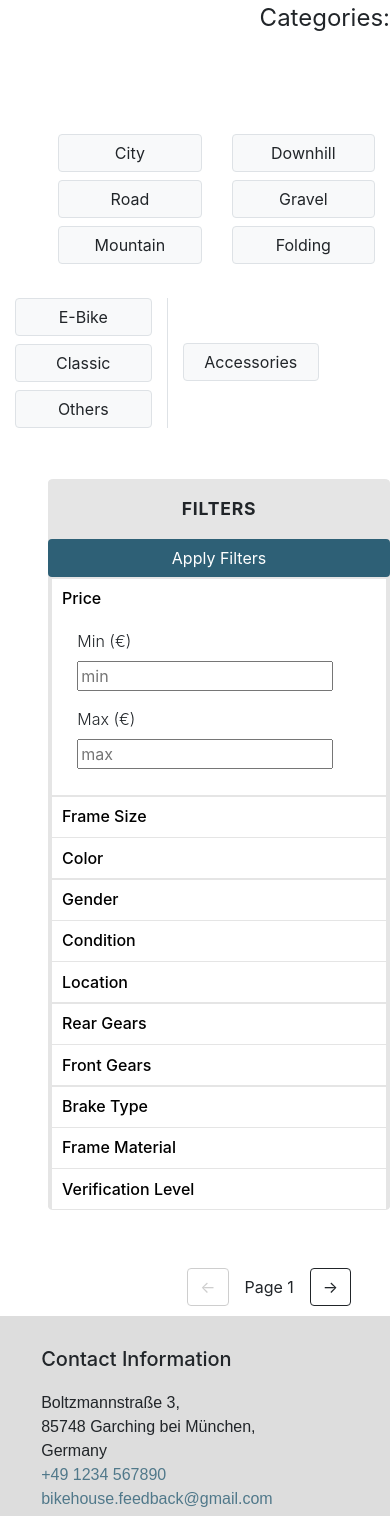
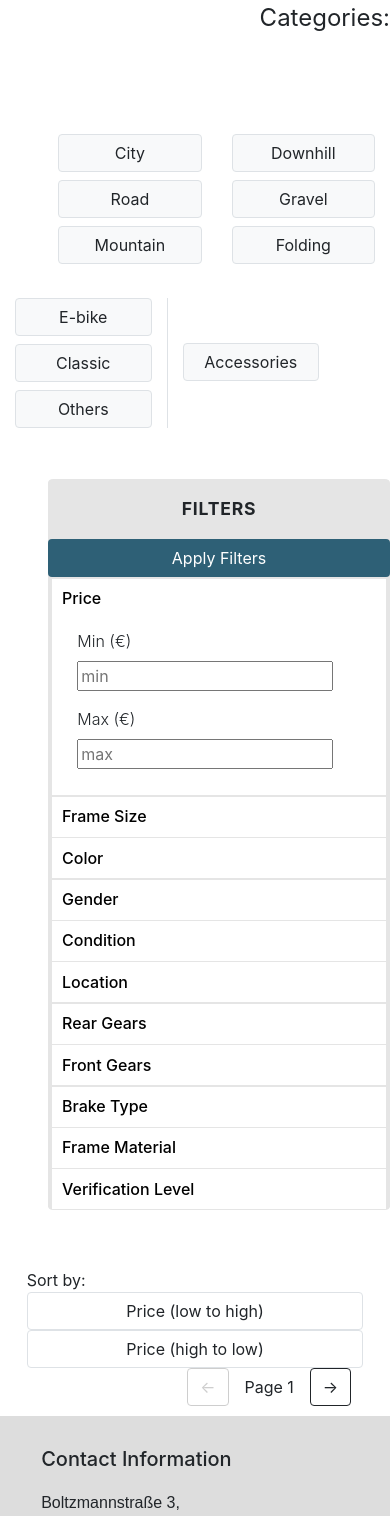
Before and after one commit to lucafavaro1/BikeHouse, a React (Create React App) app in the folder frontend/: page /buy in a window 390 px wide. Shown: the part 231-1747 px from the top of the page. Built offline with nearby package versions, Linux system fonts and the light colour scheme; no server answers; a web font is replaced by a local one.

Commit message:
buttons for sorting by price

```diff
--- a/frontend/src/components/pages/Listings.js
+++ b/frontend/src/components/pages/Listings.js
@@ -11,6 +11,7 @@ function Listings() {
   const [nextListings, setNextListings] = useState([]);
   const parameters = useRef({});
   const lastPageNum = useRef(Infinity);
+  const activeSortingCriterion = useRef("default");
   const [activeCategoryBtn, setActiveCategoryBtn] = useState("");
   const [currentPageNum, setCurrentPageNum] = useState(0);
   const selectedCategoryColor = "gainsboro";
@@ -29,6 +30,7 @@ function Listings() {
     "Orange",
   ];
   const conditions = ["Brand New", "Good", "Used", "Poor", "Spare Parts"];
+  const categories = ["City", "Road", "Mountain", "Downhill", "Gravel", "Folding", "E-bike", "Classic", "Others"];
 
   useEffect(() => {
     getListings();
@@ -40,6 +42,7 @@ function Listings() {
     shouldUsePreFetchedNextPage = true
   ) {
     parameters.current.page = page;
+    parameters.current.sortingCriterion = activeSortingCriterion.current
 
     if (nextListings.length != 0 && shouldUsePreFetchedNextPage) {
       // if there are already pre-fetched listings
@@ -224,6 +227,13 @@ function Listings() {
     applyFilterClicked();
   }
 
+  /** Called when a sorting button is clicked*/
+  function handleSortingCriterionChange(eventObject) {
+    activeSortingCriterion.current = eventObject.target.id
+    handleFilterChange(eventObject);
+    applyFilterClicked();
+  }
+
   /** Renders a new Card component for each listing */
   const renderCard = (listing, index) => {
     return (
@@ -273,6 +283,26 @@ function Listings() {
     );
   };
 
+  /** Renders a new button for each bike category */
+  const renderCategoryButton = (category, index) => {
+    return (
+      <button
+        type="button"
+        className="btn btn-block btn-light border"
+        id={category}
+        name="categoryBtn"
+        style={
+          activeCategoryBtn == category
+            ? { backgroundColor: `${selectedCategoryColor}` }
+            : {}
+        }
+        onClick={handleCategoryChange}
+      >
+        {category}
+      </button>
+    );
+  };
+
   return (
     <div className="listings content">
       <div className="row">
@@ -281,138 +311,15 @@ function Listings() {
         </div>
 
         <div className="col categoriesCol categoriesFirstCol">
-          <button
-            type="button"
-            className="btn btn-block btn-light border"
-            id="City"
-            name="categoryBtn"
-            style={
-              activeCategoryBtn == "City"
-                ? { backgroundColor: `${selectedCategoryColor}` }
-                : {}
-            }
-            onClick={handleCategoryChange}
-          >
-            City
-          </button>
-          <button
-            type="button"
-            className="btn btn-block btn-light border"
-            id="Road"
-            name="categoryBtn"
-            style={
-              activeCategoryBtn == "Road"
-                ? { backgroundColor: `${selectedCategoryColor}` }
-                : {}
-            }
-            onClick={handleCategoryChange}
-          >
-            Road
-          </button>
-          <button
-            type="button"
-            className="btn btn-block btn-light border"
-            id="Mountain"
-            name="categoryBtn"
-            style={
-              activeCategoryBtn == "Mountain"
-                ? { backgroundColor: `${selectedCategoryColor}` }
-                : {}
-            }
-            onClick={handleCategoryChange}
-          >
-            Mountain
-          </button>
+          {categories.slice(0, 3).map(renderCategoryButton)}
         </div>
 
         <div className="col categoriesCol">
-          <button
-            type="button"
-            className="btn btn-block btn-light border"
-            id="Downhill"
-            name="categoryBtn"
-            style={
-              activeCategoryBtn == "Downhill"
-                ? { backgroundColor: `${selectedCategoryColor}` }
-                : {}
-            }
-            onClick={handleCategoryChange}
-          >
-            Downhill
-          </button>
-          <button
-            type="button"
-            className="btn btn-block btn-light border"
-            id="Gravel"
-            name="categoryBtn"
-            style={
-              activeCategoryBtn == "Gravel"
-                ? { backgroundColor: `${selectedCategoryColor}` }
-                : {}
-            }
-            onClick={handleCategoryChange}
-          >
-            Gravel
-          </button>
-          <button
-            type="button"
-            className="btn btn-block btn-light border"
-            id="Folding"
-            name="categoryBtn"
-            style={
-              activeCategoryBtn == "Folding"
-                ? { backgroundColor: `${selectedCategoryColor}` }
-                : {}
-            }
-            onClick={handleCategoryChange}
-          >
-            Folding
-          </button>
+          {categories.slice(3, 6).map(renderCategoryButton)}
         </div>
 
         <div className="col categoriesCol border-right">
-          <button
-            type="button"
-            className="btn btn-block btn-light border"
-            id="E-Bike"
-            name="categoryBtn"
-            style={
-              activeCategoryBtn == "E-Bike"
-                ? { backgroundColor: `${selectedCategoryColor}` }
-                : {}
-            }
-            onClick={handleCategoryChange}
-          >
-            E-Bike
-          </button>
-          <button
-            type="button"
-            className="btn btn-block btn-light border"
-            id="Classic"
-            name="categoryBtn"
-            style={
-              activeCategoryBtn == "Classic"
-                ? { backgroundColor: `${selectedCategoryColor}` }
-                : {}
-            }
-            onClick={handleCategoryChange}
-          >
-            Classic
-          </button>
-          <button
-            type="button"
-            className="btn btn-block btn-light border"
-            id="Others"
-            name="categoryBtn"
-            style={
-              activeCategoryBtn == "Others"
-                ? { backgroundColor: `${selectedCategoryColor}` }
-                : {}
-            }
-            onClick={handleCategoryChange}
-          >
-            Others
-          </button>
+          {categories.slice(6, 9).map(renderCategoryButton)}
         </div>
 
         <div className="col accessoriesCol align-self-center">
@@ -623,6 +530,35 @@ function Listings() {
         </div>
 
         <div className="col listingsPanel">
+          <Row>
+            <div className="col-sm-1 align-self-center">
+              Sort by:
+            </div>
+            <div className="col-sm-3">
+              <button
+                type="button"
+                className="btn btn-block border"
+                id="priceLH"
+                name="priceSortBtn"
+                onClick={handleSortingCriterionChange}
+              >
+                Price (low to high)
+              </button>
+            </div>
+            <div className="col-sm-3">
+              <button
+                type="button"
+                className="btn btn-block border"
+                id="priceHL"
+                name="priceSortBtn"
+                onClick={handleSortingCriterionChange}
+              >
+                Price (high to low)
+              </button>
+            </div>
+
+          </Row>
+
           <Row xs={3} md={4}>
             {listings.map(renderCard)}
           </Row>
```
Also changed, not shown: 1 other file (tests, documents, lock files or other folders).
